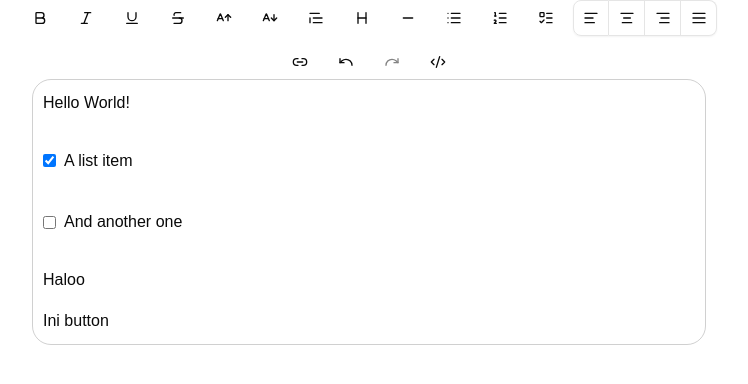
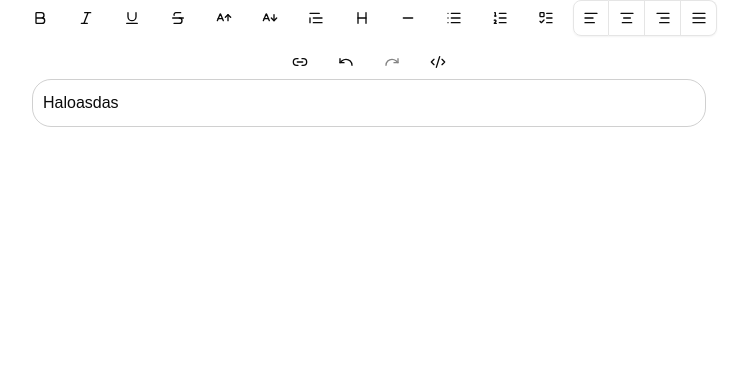
Before and after one commit to Restu-Averian/-resuave-texteditor, a React (Vite) app: page / in a window 1280 px wide. Shown: the top 384 px of the page, without its empty margins (271-1019 px from the left). Built offline with nearby package versions, Linux system fonts and the light colour scheme.

Commit message:
feat: texteditor content, customTranslate types

```diff
--- a/src/App.jsx
+++ /dev/null
@@ -1,121 +0,0 @@
-import { EditorContext, useEditor } from "@tiptap/react";
-import { Dialog, DialogContent, DialogTrigger } from "@/components/ui/dialog";
-import React, { useMemo, useState } from "react";
-import { TooltipProvider } from "./components/ui/tooltip";
-import EditorPropsCtxProvider from "./context/EditorPropsCtxProvider";
-import useBreakpoint from "./hooks/useBreakpoint";
-import Texteditor from "./Texteditor";
-import { EXTENSIONS } from "./constants";
-import EditorPreviewMobile from "./components/editor-preview-mobile";
-
-/**
- *
- * @param {object} props
- * @param {import("./context/EditorPropsCtx").TEditorPropsCtx['locale']} props.locale
- * @param {import("./context/EditorPropsCtx").TEditorPropsCtx['customTranslate']} props.customTranslate
- * @param {import("./context/EditorPropsCtx").TEditorPropsCtx['disableMobileBehavior']} props.disableMobileBehavior
- * @returns {React.ReactNode}
- */
-function App({
-  locale = "en",
-  customTranslate = {},
-  disableMobileBehavior = false,
-}) {
-  const [isSourceMode, setSourceMode] = useState(false);
-  const [showEditableEditorMobile, setShowEditableEditorMobile] =
-    useState(false);
-  const { xs } = useBreakpoint();
-
-  const styleEditor = useMemo(() => {
-    if (xs) {
-      return "p-2.5 rounded-2xl w-full mx-auto h-full";
-    }
-    return "outline-1 p-2.5 rounded-2xl w-2xl mx-auto";
-  }, [xs]);
-
-  const content = `
-    <p>Hello World!</p>
-
-    <ul data-type="taskList">
-          <li data-type="taskItem" data-checked="true">A list item</li>
-          <li data-type="taskItem" data-checked="false">And another one</li>
-        </ul>
-
-
-        <div>
-        <p>Haloo</p>
-
-        <button>Ini button</button>
-        </div>
-    `;
-
-  const editor = useEditor({
-    extensions: EXTENSIONS,
-    content: content,
-    editorProps: {
-      attributes: {
-        class: styleEditor,
-      },
-    },
-  });
-
-  const readOnlyMobileEditor = useEditor({
-    extensions: EXTENSIONS,
-    content,
-    editorProps: {
-      attributes: {
-        class: styleEditor,
-      },
-    },
-  });
-
-  const providerValue = useMemo(
-    () => ({
-      editor,
-      readOnlyMobileEditor,
-      setSourceMode,
-      isSourceMode,
-      setShowEditableEditorMobile,
-    }),
-    [
-      editor,
-      setSourceMode,
-      isSourceMode,
-      readOnlyMobileEditor,
-      setShowEditableEditorMobile,
-    ],
-  );
-
-  return (
-    <EditorPropsCtxProvider
-      locale={locale}
-      customTranslate={customTranslate}
-      disableMobileBehavior={disableMobileBehavior}
-    >
-      <EditorContext.Provider value={providerValue}>
-        <TooltipProvider>
-          {xs ? (
-            <Dialog
-              open={showEditableEditorMobile}
-              onOpenChange={setShowEditableEditorMobile}
-            >
-              <DialogTrigger asChild>
-                <div>
-                  <EditorPreviewMobile />
-                </div>
-              </DialogTrigger>
-
-              <DialogContent className="w-full h-full translate-0 inset-0 max-w-full">
-                <Texteditor />
-              </DialogContent>
-            </Dialog>
-          ) : (
-            <Texteditor />
-          )}
-        </TooltipProvider>
-      </EditorContext.Provider>
-    </EditorPropsCtxProvider>
-  );
-}
-
-export default App;
--- a/src/Texteditor.jsx
+++ b/src/Texteditor.jsx
@@ -1,109 +1,105 @@
-import { EditorContent, useCurrentEditor } from "@tiptap/react";
-import { memo, useEffect, useState } from "react";
-import Toolbar from "./components/toolbar";
-import EditorSourceMode from "./components/editor-source-mode";
+import { EditorContext, useEditor } from "@tiptap/react";
+import { Dialog, DialogContent, DialogTrigger } from "@/components/ui/dialog";
+import React, { useMemo, useState } from "react";
+import { TooltipProvider } from "./components/ui/tooltip";
+import EditorPropsCtxProvider from "./context/EditorPropsCtxProvider";
 import useBreakpoint from "./hooks/useBreakpoint";
-import ToolbarMobile from "./components/toolbar/toolbar-mobile";
-import { Button } from "./components/ui/button";
-import { Edit2 } from "lucide-react";
+import TexteditorContent from "./TexteditorContent";
+import { EXTENSIONS } from "./constants";
+import EditorPreviewMobile from "./components/editor-preview-mobile";
 
-const Texteditor_ = () => {
-  const {
-    editor,
-    isSourceMode,
-    readOnlyMobileEditor,
-    setShowEditableEditorMobile,
-  } = useCurrentEditor();
+/**
+ *
+ * @param {import("./context/EditorPropsCtx").TEditorPropsCtx} props
+
+ * @returns {React.ReactNode}
+ */
+function Texteditor({ locale = "en", customTranslate = {}, value, onChange }) {
+  const [isSourceMode, setSourceMode] = useState(false);
+  const [showEditableEditorMobile, setShowEditableEditorMobile] =
+    useState(false);
 
   const { xs } = useBreakpoint();
 
-  const [keyboardOffset, setKeyboardOffset] = useState(0);
-  const [showToolbarMobile, setShowToolbarMobile] = useState(false);
+  const styleEditor = useMemo(() => {
+    if (xs) {
+      return "p-2.5 rounded-2xl w-full mx-auto h-full";
+    }
+    return "outline-1 p-2.5 rounded-2xl w-2xl mx-auto";
+  }, [xs]);
 
-  useEffect(() => {
-    const vv = window?.visualViewport;
-    if (!vv) return;
+  const editor = useEditor({
+    extensions: EXTENSIONS,
+    content: value,
+    editorProps: {
+      attributes: {
+        class: styleEditor,
+      },
+    },
+    onUpdate(e) {
+      const editor = e?.editor;
 
-    const update = () => {
-      const offset = Math.max(
-        0,
-        window.innerHeight - vv?.height - vv?.offsetTop,
-      );
-      setKeyboardOffset(offset);
-    };
+      onChange(editor?.getHTML(), e);
+    },
+  });
 
-    update();
-    vv.addEventListener("resize", update);
-    vv.addEventListener("scroll", update);
+  const readOnlyMobileEditor = useEditor({
+    extensions: EXTENSIONS,
+    content: value,
+    editorProps: {
+      attributes: {
+        class: styleEditor,
+      },
+    },
+  });
 
-    return () => {
-      vv.removeEventListener("resize", update);
-      vv.removeEventListener("scroll", update);
-    };
-  }, []);
+  const providerValue = useMemo(
+    () => ({
+      editor,
+      readOnlyMobileEditor,
+      setSourceMode,
+      isSourceMode,
+      setShowEditableEditorMobile,
+    }),
+    [
+      editor,
+      setSourceMode,
+      isSourceMode,
+      readOnlyMobileEditor,
+      setShowEditableEditorMobile,
+    ],
+  );
+
   return (
-    <>
-      {!xs && <Toolbar />}
+    <EditorPropsCtxProvider
+      locale={locale}
+      customTranslate={customTranslate}
+      value={value}
+    >
+      <EditorContext.Provider value={providerValue}>
+        <TooltipProvider>
+          {xs ? (
+            <Dialog
+              open={showEditableEditorMobile}
+              onOpenChange={setShowEditableEditorMobile}
+            >
+              <DialogTrigger asChild>
+                <div>
+                  <EditorPreviewMobile />
+                </div>
+              </DialogTrigger>
 
-      <div
-        {...(isSourceMode && {
-          className: "hidden",
-        })}
-        {...(xs && {
-          onClick() {
-            setShowToolbarMobile(false);
-          },
-        })}
-      >
-        <EditorContent
-          editor={editor}
-          {...(xs && {
-            className: "h-full",
-          })}
-        />
-      </div>
+              <DialogContent className="w-full h-full translate-0 inset-0 max-w-full">
+                <TexteditorContent />
+              </DialogContent>
+            </Dialog>
+          ) : (
+            <TexteditorContent />
+          )}
+        </TooltipProvider>
+      </EditorContext.Provider>
+    </EditorPropsCtxProvider>
+  );
+}
 
-      <div
-        {...(!isSourceMode && {
-          style: {
-            display: "none",
-          },
-        })}
-      >
-        <EditorSourceMode />
-      </div>
-
-      {xs && (
-        <div
-          className="fixed left-0 right-0 z-50"
-          style={{
-            bottom: `${keyboardOffset}px`,
-          }}
-        >
-          <div className="w-full text-right pr-5 pb-5">
-            <Button
-              onClick={() => {
-                readOnlyMobileEditor
-                  .chain()
-                  ?.setContent(editor?.getJSON())
-                  ?.run();
-
-                setShowEditableEditorMobile(false);
-              }}
-            >
-              <Edit2 /> Done
-            </Button>
-          </div>
-
-          <ToolbarMobile
-            showToolbarMobile={showToolbarMobile}
-            setShowToolbarMobile={setShowToolbarMobile}
-          />
-        </div>
-      )}
-    </>
-  );
-};
-
-const Texteditor = memo(Texteditor_);
 export default Texteditor;
--- /dev/null
+++ b/src/TexteditorContent.jsx
@@ -0,0 +1,113 @@
+import { EditorContent, useCurrentEditor } from "@tiptap/react";
+import { memo, useEffect, useState } from "react";
+import Toolbar from "./components/toolbar";
+import EditorSourceMode from "./components/editor-source-mode";
+import useBreakpoint from "./hooks/useBreakpoint";
+import ToolbarMobile from "./components/toolbar/toolbar-mobile";
+import { Button } from "./components/ui/button";
+import { Edit2 } from "lucide-react";
+import { useEditorPropsCtx } from "./context/EditorPropsCtx";
+
+const TexteditorContent_ = () => {
+  const {
+    editor,
+    isSourceMode,
+    readOnlyMobileEditor,
+    setShowEditableEditorMobile,
+  } = useCurrentEditor();
+
+  const { value } = useEditorPropsCtx();
+
+  const { xs } = useBreakpoint();
+
+  const [keyboardOffset, setKeyboardOffset] = useState(0);
+  const [showToolbarMobile, setShowToolbarMobile] = useState(false);
+
+  useEffect(() => {
+    const vv = window?.visualViewport;
+    if (!vv) return;
+
+    const update = () => {
+      const offset = Math.max(
+        0,
+        window.innerHeight - vv?.height - vv?.offsetTop,
+      );
+      setKeyboardOffset(offset);
+    };
+
+    update();
+    vv.addEventListener("resize", update);
+    vv.addEventListener("scroll", update);
+
+    return () => {
+      vv.removeEventListener("resize", update);
+      vv.removeEventListener("scroll", update);
+    };
+  }, []);
+  return (
+    <>
+      {!xs && <Toolbar />}
+
+      <div
+        {...(isSourceMode && {
+          className: "hidden",
+        })}
+        {...(xs && {
+          onClick() {
+            setShowToolbarMobile(false);
+          },
+        })}
+      >
+        <EditorContent
+          editor={editor}
+          value={value}
+          {...(xs && {
+            className: "h-full",
+          })}
+        />
+      </div>
+
+      <div
+        {...(!isSourceMode && {
+          style: {
+            display: "none",
+          },
+        })}
+      >
+        <EditorSourceMode />
+      </div>
+
+      {xs && (
+        <div
+          className="fixed left-0 right-0 z-50"
+          style={{
+            bottom: `${keyboardOffset}px`,
+          }}
+        >
+          <div className="w-full text-right pr-5 pb-5">
+            <Button
+              onClick={() => {
+                readOnlyMobileEditor
+                  .chain()
+                  ?.setContent(editor?.getJSON())
+                  ?.run();
+
+                setShowEditableEditorMobile(false);
+              }}
+            >
+              <Edit2 /> Done
+            </Button>
+          </div>
+
+          <ToolbarMobile
+            showToolbarMobile={showToolbarMobile}
+            setShowToolbarMobile={setShowToolbarMobile}
+          />
+        </div>
+      )}
+    </>
+  );
+};
+
+const TexteditorContent = memo(TexteditorContent_);
+export default TexteditorContent;
--- a/src/context/EditorPropsCtx.js
+++ b/src/context/EditorPropsCtx.js
@@ -7,8 +7,9 @@ import { createContext, useContext } from "react";
 /**
  * @typedef TEditorPropsCtx
  * @property {TLang} locale
- * @property {Record<TLang, Record<string, string>>} customTranslate
- * @property {boolean} [disableMobileBehavior=false]
+ * @property {Record<TLang, Record<keyof typeof import('@/lib/locales')['EDITOR_LOCALES']['en'], string>>} [customTranslate={}]
+ * @property {string} value
+ * @property {(value: string | undefined, event: import('@tiptap/react').EditorEvents['update']) => void} onChange
  */
 
 /** @type {import("react").Context<TEditorPropsCtx>} */
--- a/src/main.jsx
+++ b/src/main.jsx
@@ -1,9 +1,20 @@
 import { StrictMode } from "react";
 import { createRoot } from "react-dom/client";
-import App from "./App.jsx";
+import Texteditor from "./Texteditor.jsx";
 
 createRoot(document.getElementById("root")).render(
   <StrictMode>
-    <App />
+    <Texteditor
+      value="<p>Haloasdas</p>"
+      onChange={(value) => {
+        console.log("e", value);
+      }}
+      locale="id"
+      customTranslate={{
+        id: {
+          BOLD: "Penghitaman",
+        },
+      }}
+    />
   </StrictMode>,
 );
```
